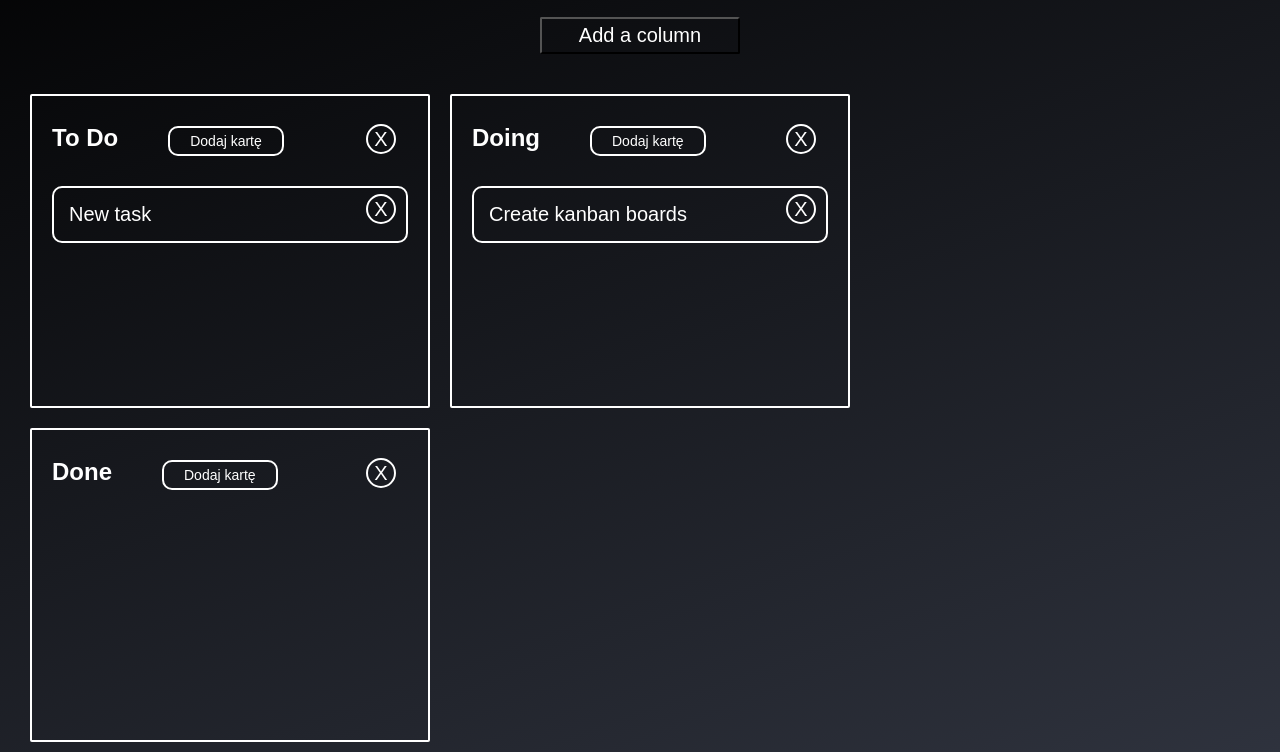
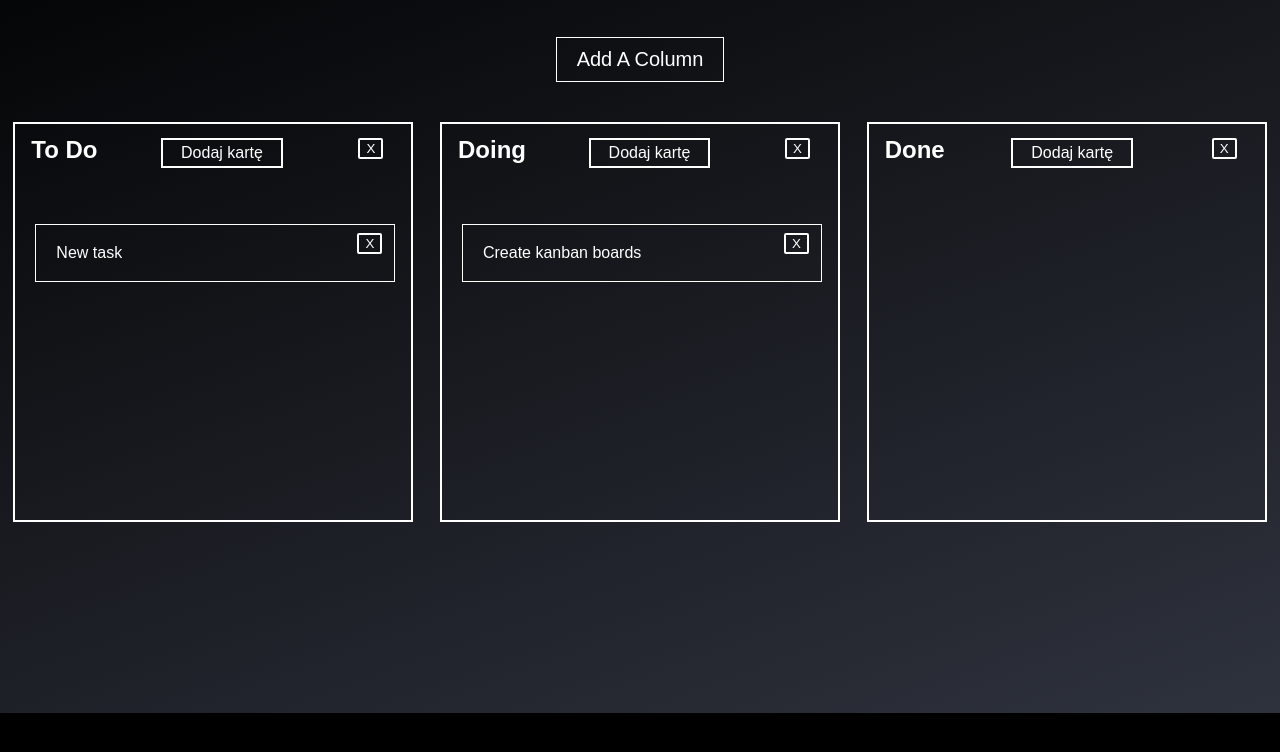
Before and after one commit to Gibon87/kanbanBoard, a plain HTML site: page index.html in a window 1280 px wide. Shown: the part 147-899 px from the top of the page. After the commit the page ends 860 px from the top, so only its background shows below. Drawn offline with nearby package versions, Linux system fonts and the light colour scheme.

Commit message:
a lil a bit of change

```diff
--- /dev/null
+++ b/css/reset.css
@@ -0,0 +1,48 @@
+/* http://meyerweb.com/eric/tools/css/reset/
+   v2.0 | 20110126
+   License: none (public domain)
+*/
+
+html, body, div, span, applet, object, iframe,
+h1, h2, h3, h4, h5, h6, p, blockquote, pre,
+a, abbr, acronym, address, big, cite, code,
+del, dfn, em, img, ins, kbd, q, s, samp,
+small, strike, strong, sub, sup, tt, var,
+b, u, i, center,
+dl, dt, dd, ol, ul, li,
+fieldset, form, label, legend,
+table, caption, tbody, tfoot, thead, tr, th, td,
+article, aside, canvas, details, embed,
+figure, figcaption, footer, header, hgroup,
+menu, nav, output, ruby, section, summary,
+time, mark, audio, video {
+	margin: 0;
+	padding: 0;
+	border: 0;
+	font-size: 100%;
+	font: inherit;
+	vertical-align: baseline;
+}
+/* HTML5 display-role reset for older browsers */
+article, aside, details, figcaption, figure,
+footer, header, hgroup, menu, nav, section {
+	display: block;
+}
+body {
+	line-height: 1;
+}
+ol, ul {
+	list-style: none;
+}
+blockquote, q {
+	quotes: none;
+}
+blockquote:before, blockquote:after,
+q:before, q:after {
+	content: '';
+	content: none;
+}
+table {
+	border-collapse: collapse;
+	border-spacing: 0;
+}
--- a/css/style.css
+++ b/css/style.css
@@ -1,109 +1,102 @@
 * {
-	margin: 0;
-	padding: 0;
 	box-sizing: border-box;
 }
 body {
 	background-color: #000000;
   background-image: linear-gradient(160deg, #000000 0%, #3b404e 127%);
-  color: black;
+  color: #fff;
 	font-size: 16px;
 	font-family: sans-serif;
-}
-.container {
-  max-width: 1200px;
-  margin: 0 auto;
+  overflow: auto;
 }
 .board {
-	height: 100vh;
-	margin: 20px;
+	min-height: 100vh;
+	margin: 20px 0;
 }
-.create-column {
-	display: block;
-	width: 200px;
-	color: white;
-	padding:5px 20px;
-	font-size: 20px;
-	cursor: pointer;
-	margin: 30px auto;
-	border-radius: 2px;
-  background: transparent;
-}
-.column-title {
-	display: inline-block;
-}
-.column {
-	color: white;
-	width: 400px;
-  float: left;
-	margin: 10px;
-	padding: 20px;
-	background-color: transparent;
-	border: 2px solid white;
-	border-radius: 2px;
-}
-
-.btn-center {
-  margin-left: 50%;
-  margin-bottom: 30px;
-  transform: translateX(-50%);
-}
-.btn-add {
-	background-color: #f78a8a;
-	border: none;
-	color: white;
-	padding: 15px 32px;
-	text-align: center;
-	text-decoration: none;
-	display: inline-block;
-	font-size: 16px;
-	border-radius: 2px;
-}
-.column-card-list, ul {
-	min-height: 200px;
-	margin: 0;
-	margin-top: 20px;
-	padding: 0;
-}
-.btn-delete {
-	float: right;
-	background: transparent;
-	border: 2px solid white;
-	width: 30px;
-	height: 30px;
-	border-radius: 50%;
-	margin: 8px 12px;
-	color: #fff;
-	cursor: pointer;
-	font-size: 20px;
-}
-li {
-	list-style-type: none;
-	margin-top: 20px;
-}
-h1 {
+.board h1 {
+  font-weight: bold;
 	text-align: center;
 	color: #FFF;
 	font-size: 4em;
-	margin: 20px;
 	padding: 20px;
+  margin: 40px;
 }
-.card-description {
-	padding: 15px;
-	border: 2px solid;
-	background: transparent;
-	color: white;
-	cursor: pointer;
-	font-size: 20px;
-	border-radius: 10px;
+.column-container {
+  display: flex;
+	justify-content: flex-start;
+  align-items: center;
+  flex-wrap: wrap;
 }
-.add-card {
-	margin: 10px 50px;
-	font-size: 14px;
-	color: white;
-	padding: 5px 20px;
-	cursor: pointer;
-	background-color: transparent;
-	border: 2px solid white;
-	border-radius: 10px;
+button.create-column {
+  display: flex;
+  margin: 20px auto;
+  background: transparent;
+  border: 1px solid #fff;
+  color: #fff;
+  font-size: 20px;
+  padding: 10px 20px;
+  cursor: pointer;
 }
+.column {
+  display: flex;
+  align-items: flex-start;
+  border: 2px solid #fff;
+  min-height: 400px;
+  min-width: 400px;
+  margin: 20px auto;
+}
+
+h2.column-title {
+  font-weight: bold;
+  font-size: 24px;
+  margin: 14px 16px;
+  order: 1;
+  justify-content: flex-start;
+}
+button.add-card {
+  font-size: 16px;
+  border: 2px solid #fff;
+  background: transparent;
+  color: #fff;
+  margin: 14px auto;
+  padding: 4px 18px;
+  order: 2;
+  cursor: pointer;
+}
+button.btn-delete {
+  margin: 14px 28px;
+  order: 3;
+  border: 2px solid white;
+  border-radius: 2px;
+  background: transparent;
+  color: #fff;
+  cursor: pointer;
+}
+ul.column-card-list.ui-sortable {
+  height: 0;
+  width: 0;
+}
+li.card {
+  display: flex;
+  position: relative;
+  top: 80px;
+  left: 0;
+  margin: 20px;
+  width: 360px;
+  border: 1px solid #fff;
+}
+p.card-description {
+  margin: 20px;
+  overflow: auto;
+  height: auto;
+}
+button.btn-delete-2 {
+  cursor: pointer;
+  position: absolute;
+  border: 2px solid white;
+  border-radius: 2px;
+  background: transparent;
+  color: #fff;
+  top: 8px;
+  right: 12px;
+}
--- /dev/null
+++ b/css/style2.css
@@ -0,0 +1,109 @@
+* {
+	margin: 0;
+	padding: 0;
+	box-sizing: border-box;
+}
+body {
+	background-color: #000000;
+  background-image: linear-gradient(160deg, #000000 0%, #3b404e 127%);
+  color: black;
+	font-size: 16px;
+	font-family: sans-serif;
+}
+.container {
+  max-width: 1200px;
+  margin: 0 auto;
+}
+.board {
+	height: 100vh;
+	margin: 20px;
+}
+.create-column {
+	display: block;
+	width: 200px;
+	color: white;
+	padding:5px 20px;
+	font-size: 20px;
+	cursor: pointer;
+	margin: 30px auto;
+	border-radius: 2px;
+  background: transparent;
+}
+.column-title {
+	display: inline-block;
+}
+.column {
+	color: white;
+	width: 400px;
+  float: left;
+	margin: 10px;
+	padding: 20px;
+	background-color: transparent;
+	border: 2px solid white;
+	border-radius: 2px;
+}
+
+.btn-center {
+  margin-left: 50%;
+  margin-bottom: 30px;
+  transform: translateX(-50%);
+}
+.btn-add {
+	background-color: #f78a8a;
+	border: none;
+	color: white;
+	padding: 15px 32px;
+	text-align: center;
+	text-decoration: none;
+	display: inline-block;
+	font-size: 16px;
+	border-radius: 2px;
+}
+.column-card-list, ul {
+	min-height: 200px;
+	margin: 0;
+	margin-top: 20px;
+	padding: 0;
+}
+.btn-delete {
+	float: right;
+	background: transparent;
+	border: 2px solid white;
+	width: 30px;
+	height: 30px;
+	border-radius: 50%;
+	margin: 8px 12px;
+	color: #fff;
+	cursor: pointer;
+	font-size: 20px;
+}
+li {
+	list-style-type: none;
+	margin-top: 20px;
+}
+h1 {
+	text-align: center;
+	color: #FFF;
+	font-size: 4em;
+	margin: 20px;
+	padding: 20px;
+}
+.card-description {
+	padding: 15px;
+	border: 2px solid;
+	background: transparent;
+	color: white;
+	cursor: pointer;
+	font-size: 20px;
+	border-radius: 10px;
+}
+.add-card {
+	margin: 10px 50px;
+	font-size: 14px;
+	color: white;
+	padding: 5px 20px;
+	cursor: pointer;
+	background-color: transparent;
+	border: 2px solid white;
+	border-radius: 10px;
+}
--- a/index.html
+++ b/index.html
@@ -3,7 +3,7 @@
 		<script src="https://ajax.googleapis.com/ajax/libs/jquery/1.12.4/jquery.min.js"></script>
 		<link rel="stylesheet" type="text/css" href="https://maxcdn.bootstrapcdn.com/font-awesome/4.5.0/css/font-awesome.min.css">
 		<meta charset="UTF-8">
-
+		<link rel="stylesheet" type="text/css" href="css/reset.css">
 		<link rel="stylesheet" type="text/css" href="css/style.css">
 		<title>Tablica kanban</title>
 	</head>
@@ -11,7 +11,7 @@
 	<body>
 		<div id="board" class="board">
 	 		<h1>Kanban Board</h1>
-			<button class="create-column">Add a column</button>
+			<button class="create-column">Add A Column</button>
 			<div class="column-container"></div>
 		</div>
     <script src="https://code.jquery.com/ui/1.11.4/jquery-ui.min.js" integrity="sha256-xNjb53/rY+WmG+4L6tTl9m6PpqknWZvRt0rO1SRnJzw=" crossorigin="anonymous"></script>
--- a/js/script.js
+++ b/js/script.js
@@ -63,7 +63,7 @@ $(function() {
 		function createCard() {
 			var $card = $('<li>').addClass('card'),
 				$cardDescription = $('<p>').addClass('card-description').text(self.description),
-				$cardDelete = $('<button>').addClass('btn-delete').text('X');
+				$cardDelete = $('<button>').addClass('btn-delete-2').text('X');
 			$cardDelete.click(function(){
         			self.removeCard();
 			});
```
